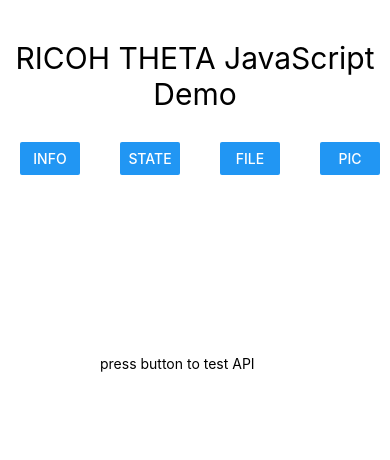
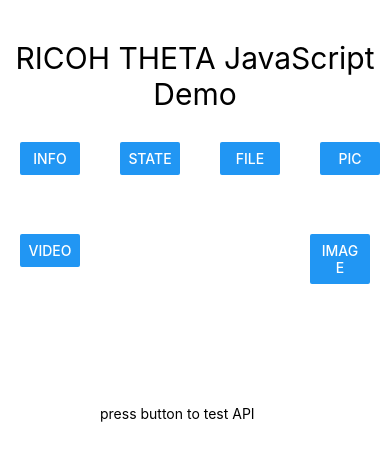
Before and after one commit to codetricity/theta-j-demo-end-tutorial, a React Native app: screen / in a window 390 px wide. Shown: the top 460 px of the page. Built offline with nearby package versions, Linux system fonts and the light colour scheme.

Commit message:
completed tutorial

```diff
--- a/App.js
+++ b/App.js
@@ -4,13 +4,15 @@ import { infoButtonControl } from "./theta_control/info-button-control";
 import { stateButtonControl } from "./theta_control/state-button-control";
 import { listFilesButtonControl} from "./theta_control/list-files-button-control";
 import {takePictureButtonControl} from "./theta_control/take-picture-button-control";
+import { setVideoButtonControl } from "./theta_control/set-video-button-control";
+import { setImageButtonControl } from "./theta_control/set-image-button-control";
 import { styles } from "./styles";
 
 export default function App() {
   // fake-theta
-  const urlEndpoint = "https://fake-theta.vercel.app/osc/";
+  // const urlEndpoint = "https://fake-theta.vercel.app/osc/";
   // real theta physical device in access point mode
-  // const urlEndpoint = "http://192.168.1.1/osc/";
+  const urlEndpoint = "http://192.168.1.1/osc/";
 
   // end camera endpoint config
   const [responseWindow, onChangeResponseWindow] = useState(
@@ -75,8 +77,30 @@ export default function App() {
       </View>
       {/* start of second row of buttons */}
       <View style={styles.buttonRow}>
+      <View style={styles.buttonContainer}>
+          <Button
+            style={styles.button}
+            title="video"
+            onPress={() => {
+              setVideoButtonControl(urlEndpoint).then(function (data) {
+                console.log(data);
+                onChangeResponseWindow(data);
+              });
+            }}
+          ></Button>
+        </View>
         <View style={styles.buttonContainer}>
-      </View>
+          <Button
+            style={styles.button}
+            title="image"
+            onPress={() => {
+              setImageButtonControl(urlEndpoint).then(function (data) {
+                console.log(data);
+                onChangeResponseWindow(data);
+              });
+            }}
+          ></Button>
+        </View>
       </View>
       {/* end of second row of buttons */}
       <View style={styles.responseWindowContainer}>
--- /dev/null
+++ b/theta_control/set-image-button-control.js
@@ -0,0 +1,24 @@
+export {setImageButtonControl}
+
+const setImageButtonControl = async (urlEndpoint) => {
+  const body = {
+    name: "camera.setOptions",
+    parameters: {
+      options: {
+        captureMode: "image",
+      },
+    },
+  };
+
+  const response = await fetch(`${urlEndpoint}commands/execute`,
+    {
+      method: "POST",
+      body: JSON.stringify(body),
+      headers: { "Content-Type": "application/json;charset=utf-8" },
+    }
+  );
+
+    const data =  await response.json();
+  return JSON.stringify(data, null, 4);
+
+};
--- /dev/null
+++ b/theta_control/set-video-button-control.js
@@ -0,0 +1,24 @@
+export {setVideoButtonControl}
+
+const setVideoButtonControl = async (urlEndpoint) => {
+  const body = {
+    name: "camera.setOptions",
+    parameters: {
+      options: {
+        captureMode: "video",
+      },
+    },
+  };
+
+  const response = await fetch(`${urlEndpoint}commands/execute`,
+    {
+      method: "POST",
+      body: JSON.stringify(body),
+      headers: { "Content-Type": "application/json;charset=utf-8" },
+    }
+  );
+
+    const data =  await response.json();
+  return JSON.stringify(data, null, 4);
+
+};
```
